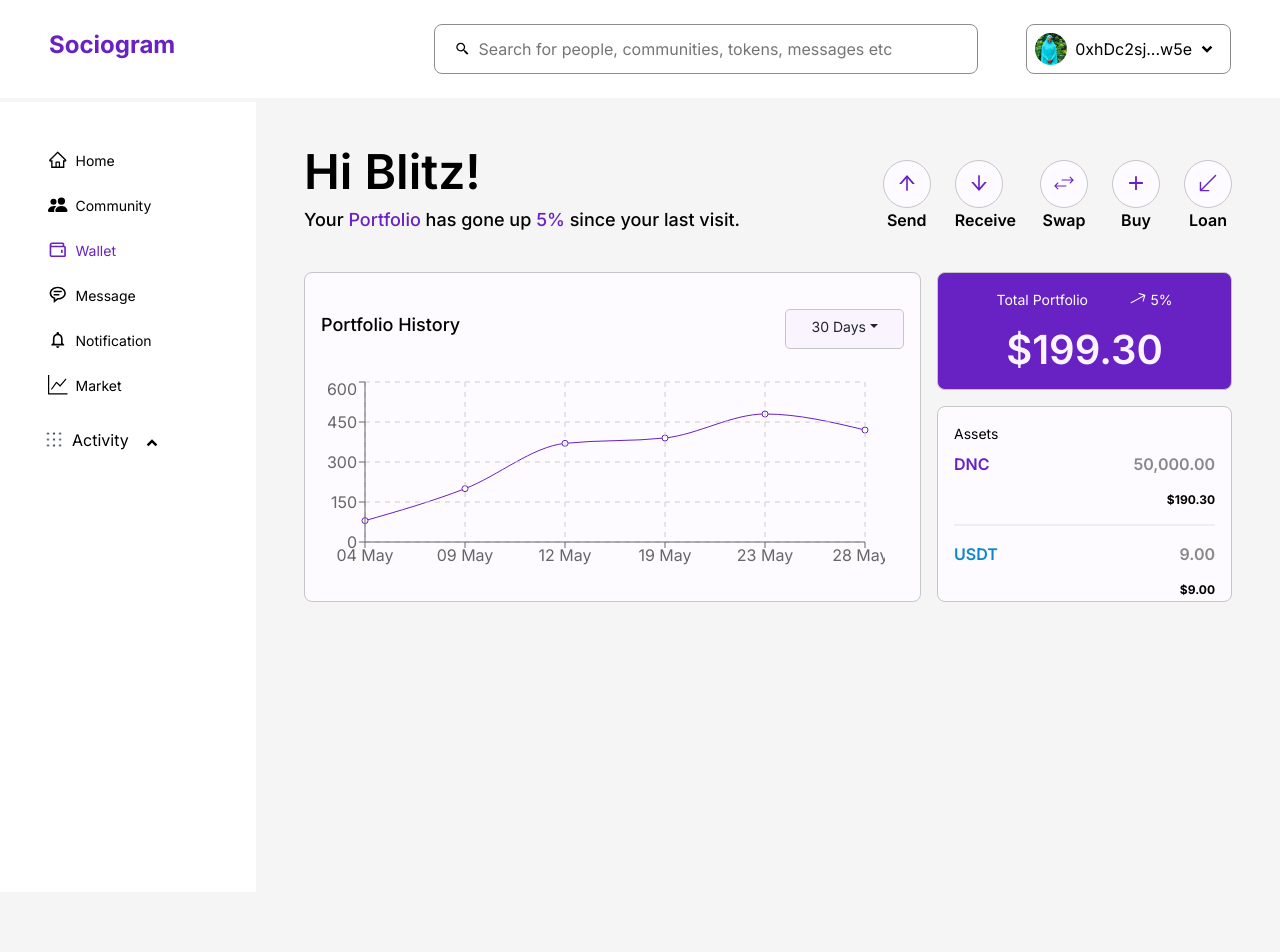
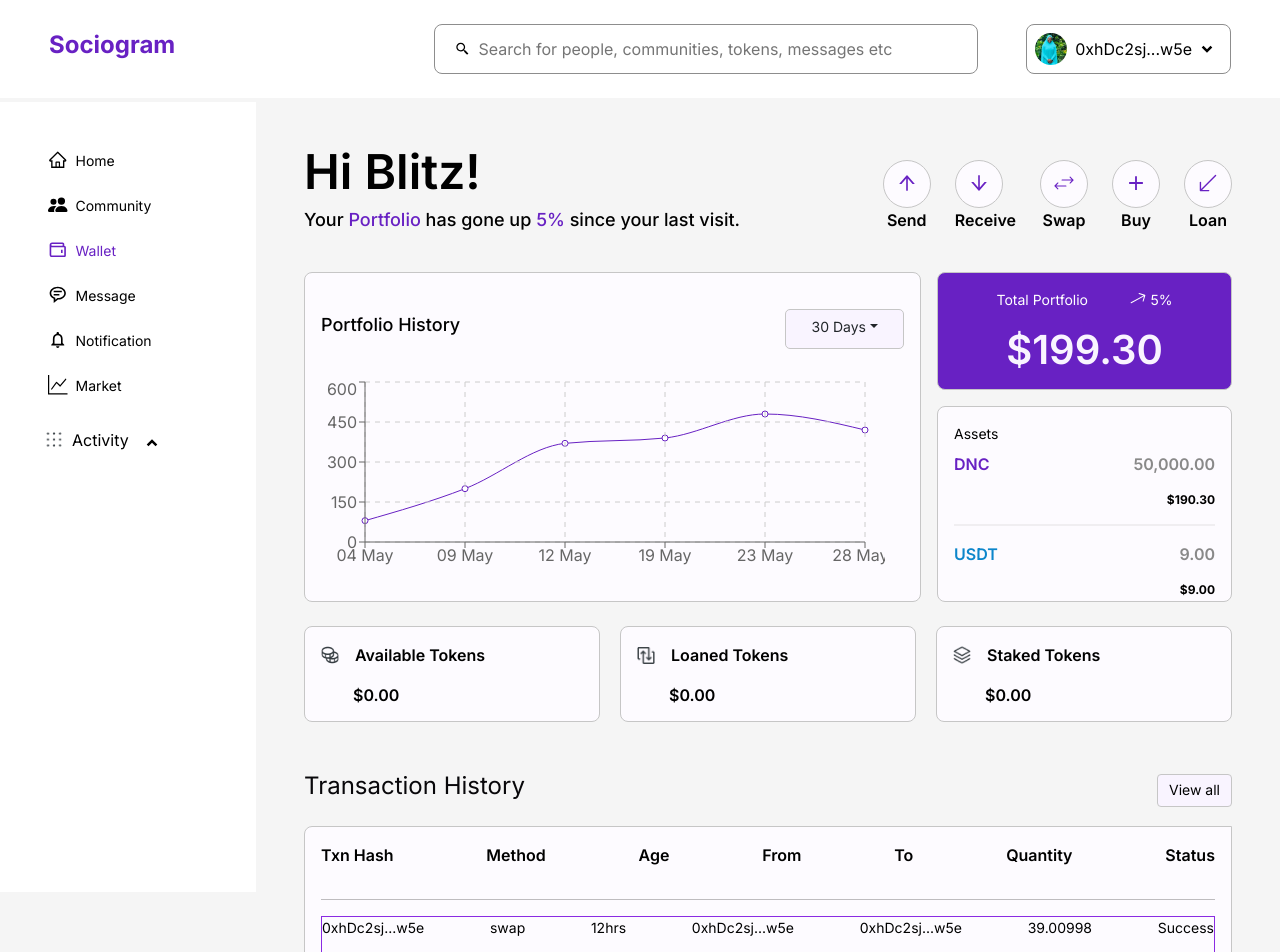
Before and after one commit to mySociogram/Frontend, a React (Vite) app: page /dashboardWallet in a window 1280 px wide. Shown: the top 952 px of the page. Before the commit the page ends 800 px from the top, so only its background shows below. Built offline with nearby package versions, Linux system fonts and the light colour scheme.

Commit message:
done with the dashboard wallet page

```diff
--- /dev/null
+++ b/src/data.json
@@ -0,0 +1,32 @@
+[
+  {
+    "id": 1,
+    "txnHash": "0xhDc2sj...w5e",
+    "method": "swap",
+    "age": "12hrs",
+    "from": "0xhDc2sj...w5e",
+    "to": "0xhDc2sj...w5e",
+    "quantity": "39.00998",
+    "status": "Success"
+  },
+  {
+    "id": 2,
+    "txnHash": "0xhDc2sj...w5e",
+    "method": "send",
+    "age": "12hrs",
+    "from": "0xhDc2sj...w5e",
+    "to": "0xhDc2sj...w5e",
+    "quantity": "39.00998",
+    "status": "Pending"
+  },
+  {
+    "id": 3,
+    "txnHash": "0xhDc2sj...w5e",
+    "method": "swap",
+    "age": "12hrs",
+    "from": "0xhDc2sj...w5e",
+    "to": "0xhDc2sj...w5e",
+    "quantity": "39.00998",
+    "status": "Failed"
+  }
+]
--- a/src/routes/DashboardWallet.tsx
+++ b/src/routes/DashboardWallet.tsx
@@ -1,6 +1,9 @@
 import React from 'react'
+import data from '../data.json'
 import '../style/DashboardWallet.css'
 import swap from '../assets/swap.png'
+import availableToken from '../assets/availableToken.png'
+import stakedToken from '../assets/stakedToken.png'
 import { AiOutlineArrowUp, AiOutlineArrowDown } from 'react-icons/ai'
 import { BsArrowDownLeft, BsArrowUpRight } from 'react-icons/bs'
 import { IoMdAdd } from 'react-icons/io'
@@ -122,35 +125,72 @@ const DashboardWallet = () => {
           </article>
         </section>
       </main>
-      <section className='mt-lg-4'>
-        <article>
-          <div>
-            <img src='' alt='' />
-            <p></p>
+      <section className='mt-lg-4 dashWal-sec'>
+        <article className='p-lg-3'>
+          <div className='d-flex'>
+            <img src={availableToken} alt='' className='tokenImgs' />
+            <p className='ms-lg-3 dash-textt'>Available Tokens</p>
           </div>
           <div>
-            <p></p>
+            <p className='token-price'>$0.00</p>
           </div>
         </article>
-        <article>
-          <div>
-            <img src='' alt='' />
-            <p></p>
+        <article className='p-lg-3'>
+          <div className='d-flex'>
+            <img src={swap} alt='' className='tokenImgs' />
+            <p className='ms-lg-3 dash-textt'>Loaned Tokens</p>
           </div>
           <div>
-            <p></p>
+            <p className='token-price'>$0.00</p>
           </div>
         </article>
-        <article>
-          <div>
-            <img src='' alt='' />
-            <p></p>
+        <article className='p-lg-3'>
+          <div className='d-flex'>
+            <img src={stakedToken} alt='' className='tokenImgs' />
+            <p className='ms-lg-3 dash-textt'>Staked Tokens</p>
           </div>
           <div>
-            <p></p>
+            <p className='token-price'>$0.00</p>
           </div>
         </article>
       </section>
+      <main className='mt-lg-5'>
+        <section className='d-flex transac-sec'>
+          <h6>Transaction History</h6>
+          <div className='viewAll-buttn text-center p-lg-1 mt-lg-1'>
+            <p>View all</p>
+          </div>
+        </section>
+        <article className='dashWal-table mt-lg-3 p-lg-3'>
+          <header className='d-flex dash-textt'>
+            <p>Txn Hash</p>
+            <p>Method</p>
+            <p>Age</p>
+            <p>From</p>
+            <p>To</p>
+            <p>Quantity</p>
+            <p>Status</p>
+          </header>
+          <hr />
+          <main>
+            {data.map((item, key) => {
+              return (
+                <div key={key}>
+                  <section className='d-flex data-sec'>
+                    <p>{item.txnHash}</p>
+                    <p>{item.method}</p>
+                    <p>{item.age}</p>
+                    <p>{item.from}</p>
+                    <p>{item.to}</p>
+                    <p>{item.quantity}</p>
+                    <p>{item.status}</p>
+                  </section>
+                </div>
+              )
+            })}
+          </main>
+        </article>
+      </main>
     </section>
   )
 }
--- a/src/style/DashboardWallet.css
+++ b/src/style/DashboardWallet.css
@@ -58,7 +58,9 @@
   }
   .dashWallet-buttn,
   .dash-section p,
-  .dash-headerr {
+  .dash-headerr,
+  .viewAll-buttn p,
+  .data-sec p {
     border: none;
     font-weight: 400;
     font-size: 14px;
@@ -119,4 +121,54 @@
     width: 295px;
     height: 196px;
   }
+  .dashWal-sec {
+    display: grid;
+    grid-template-columns: repeat(3, 1fr);
+    grid-gap: 20px;
+  }
+  .dashWal-sec article {
+    border: 0.5px solid #c6c6c6;
+    height: 96px;
+    background: #fdfbff;
+    border-radius: 8px;
+  }
+  .tokenImgs {
+    width: 18px;
+    height: 18px;
+    margin-top: 3px;
+  }
+  .token-price {
+    margin-left: 2rem !important;
+    font-weight: 600;
+    font-size: 16px;
+    line-height: 24px;
+  }
+  .transac-sec {
+    justify-content: space-between;
+  }
+  .transac-sec h6 {
+    font-weight: 400;
+    font-size: 24px;
+    line-height: 32px;
+    color: #08070a;
+  }
+  .viewAll-buttn {
+    border: 0.5px solid #c6c6c6;
+    width: 75px;
+    height: 33px;
+    background: #f9f4ff;
+    border-radius: 4px;
+  }
+  .dashWal-table {
+    border: 0.5px solid #c6c6c6;
+    background: #fdfbff;
+    border-radius: 8px 0px 0px 8px;
+  }
+  .dashWal-table header,
+  .data-sec {
+    justify-content: space-between;
+  }
+  .data-sec {
+    border: 1px solid blueviolet;
+  }
 }
```
Also changed, not shown: src/contexts/DashboardContext.js (added, +22 -0 lines), src/assets/availableToken.png (added), src/assets/stakedToken.png (added).
